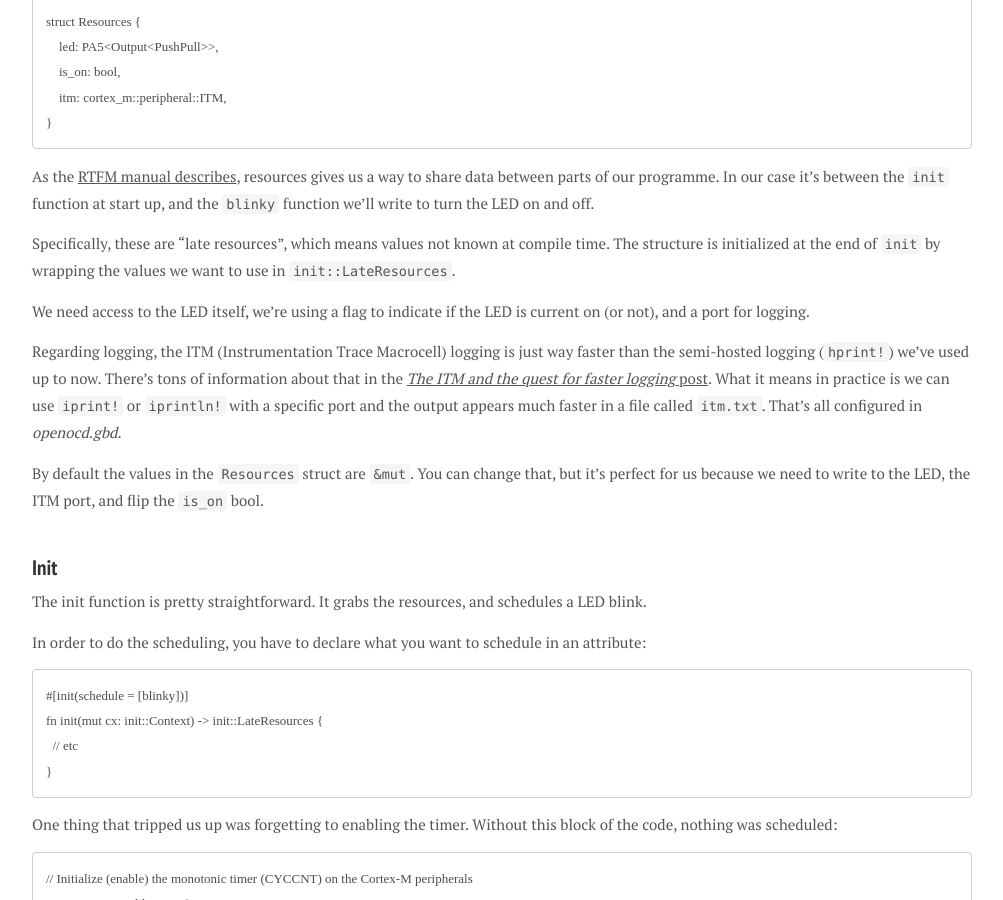
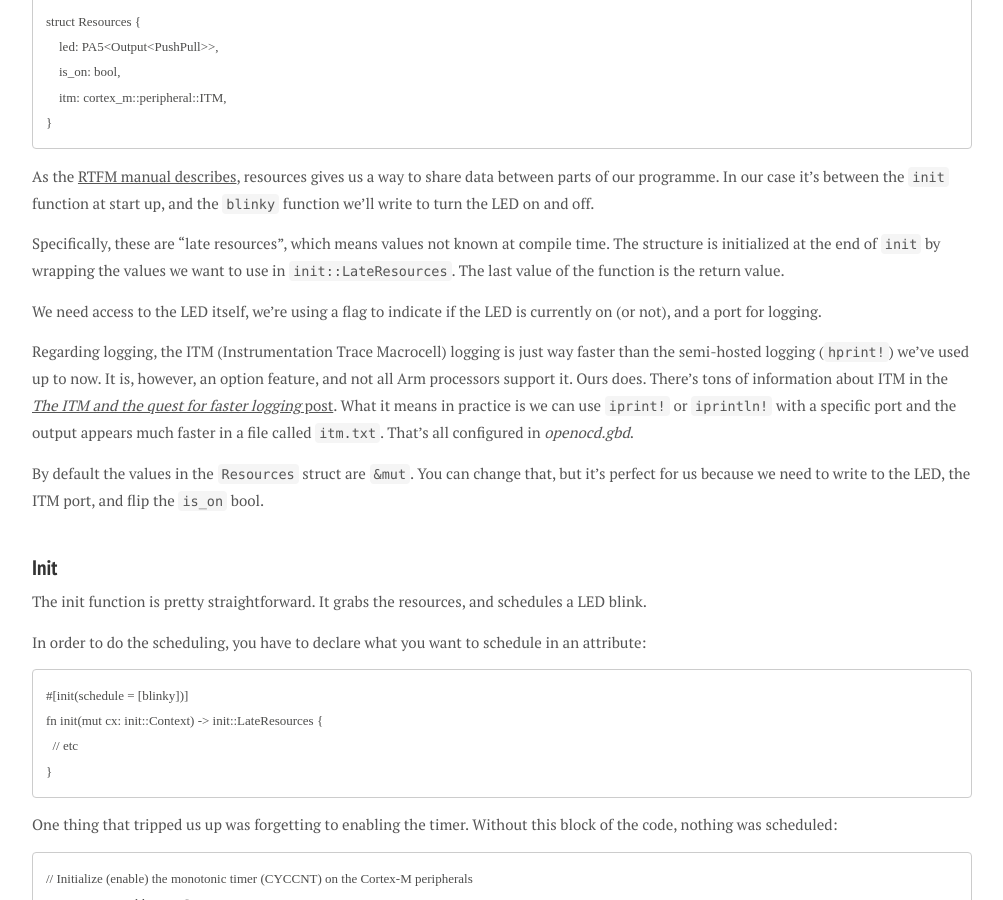
Before and after one commit to d6y/richard.dallaway.com, a Jekyll site: the page built from _posts/2019-11-14-embedded-4.md, in a window 1280 px wide and 900 px high, scrolled down 2782 px. Shown: the whole window, without its empty margins (138-1141 px from the left). Built offline with Jekyll 4.4.1, drawn with Linux system fonts in a browser that asks for light colours; nearby versions of some CDN libraries; some web fonts are replaced.

Commit message:
fold in feedback from @linuxtim

```diff
--- a/_posts/2019-11-14-embedded-4.md
+++ b/_posts/2019-11-14-embedded-4.md
@@ -141,13 +141,14 @@ and the `blinky` function we'll write to turn the LED on and off.
 
 Specifically, these are "late resources", which means values not known at compile time.
 The structure is initialized at the end of `init` by wrapping the values we want to use in `init::LateResources`.
+The last value of the function is the return value.
 
 We need access to the LED itself,
-we're using a flag to indicate if the LED is current on (or not),
+we're using a flag to indicate if the LED is currently on (or not),
 and a port for logging.
 
 Regarding logging, the ITM (Instrumentation Trace Macrocell) logging is just way faster than the semi-hosted logging (`hprint!`) we've used up to now.
-There's tons of information about that in the [_The ITM and the quest for faster logging_ post][faster].
+It is, however, an option feature, and not all Arm processors support it. Ours does. There's tons of information about ITM in the [_The ITM and the quest for faster logging_ post][faster].
 What it means in practice is we can use `iprint!` or `iprintln!` with a specific port and the output appears much faster in a file called `itm.txt`.
 That's all configured in _openocd.gbd_.
 
```
